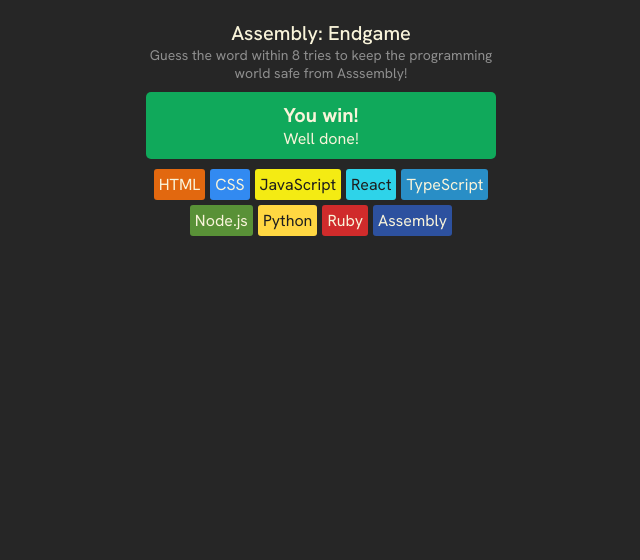
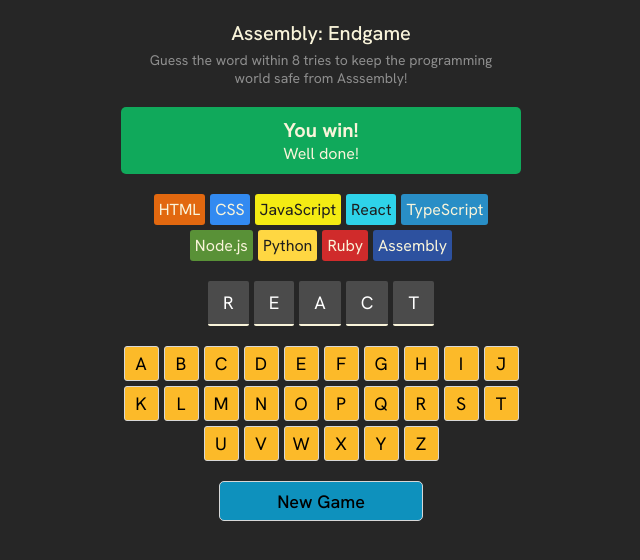
Before and after one commit to textencoder/assembly-endgame, a React (Vite) app: page / in a window 1280 px wide. Shown: the top 560 px of the page, without its empty margins (319-959 px from the left). Built offline with nearby package versions, Linux system fonts and the light colour scheme.

Commit message:
completed static assets

```diff
--- a/src/App.css
+++ b/src/App.css
@@ -8,21 +8,30 @@
   background-color: #262626;
   color: #d9d9d9;
   padding: 20px;
-  height: 100vh;
+  height: 60vh;
   display: flex;
   justify-content: center;
+  font-family: "Hanken Grotesk", Arial, Helvetica, sans-serif;
+}
+
+button {
+  cursor: pointer;
   font-family: "Hanken Grotesk", Arial, Helvetica, sans-serif;
 }
 
 main {
   display: flex;
   flex-direction: column;
+  justify-content: space-evenly;
   align-items: center;
-  gap: 10px;
+  gap: 20px;
+  height: 100%;
 }
 
 header {
   text-align: center;
+  display: grid;
+  gap: 5px;
 
   h1 {
     font-size: 1.25rem;
@@ -51,7 +60,8 @@
   }
 }
 
-.languages {
+.languages,
+.keyboard {
   display: flex;
   justify-content: center;
   align-items: center;
@@ -64,3 +74,40 @@
     border-radius: 3px;
   }
 }
+
+.keyboard {
+  max-width: 400px;
+}
+
+.keyboard button {
+  width: 35px;
+  aspect-ratio: 1/1;
+  border-radius: 3px;
+  border: none;
+  background-color: #fcba29;
+  border: 1px solid #d7d7d7;
+  font-size: 1.125rem;
+}
+
+.word-display {
+  display: flex;
+  gap: 5px;
+
+  span {
+    background-color: rgb(75, 75, 75);
+    color: white;
+    border-bottom: 2px solid #f9f4da;
+    padding: 10px 15px;
+    border-radius: 2px;
+    font-size: 1.125rem;
+  }
+}
+
+.new-game-btn {
+  background-color: #0e91bd;
+  border: 1px solid #d7d7d7;
+  padding: 7.5px 57.5px;
+  border-radius: 5px;
+  font-size: 1.125rem;
+  font-weight: 500;
+}
--- a/src/App.jsx
+++ b/src/App.jsx
@@ -1,7 +1,14 @@
 import "./App.css";
 import { languages } from "./languages";
+import { useState } from "react";
 
 function App() {
+  const [currentWord, setCurrentWord] = useState("react");
+
+  const word = currentWord.split("").map((char) => {
+    return <span key={char}>{char.toUpperCase()}</span>;
+  });
+
   const languageElements = languages.map((l) => {
     return (
       <span
@@ -10,6 +17,16 @@
       >
         {l.name}
       </span>
+    );
+  });
+
+  const alphabet = "abcdefghijklmnopqrstuvwxyz";
+
+  const keyboardElements = alphabet.split("").map((letter) => {
+    return (
+      <button key={letter} value={letter.toUpperCase()}>
+        {letter.toUpperCase()}
+      </button>
     );
   });
 
@@ -30,6 +47,12 @@
         </section>
 
         <section className="languages">{languageElements}</section>
+
+        <section className="word-display">{word}</section>
+
+        <section className="keyboard">{keyboardElements}</section>
+
+        <button className="new-game-btn">New Game</button>
       </main>
     </>
   );
```
